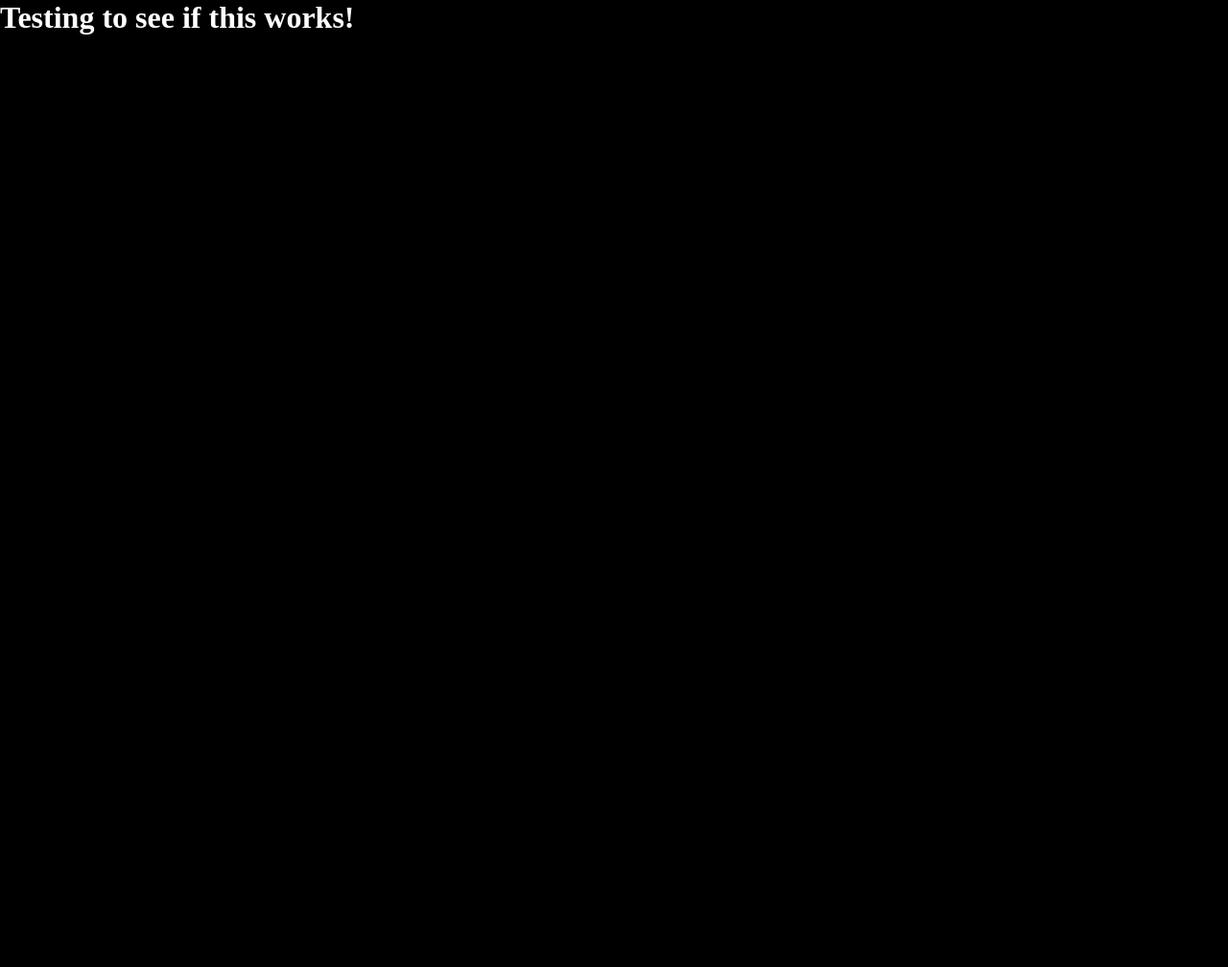
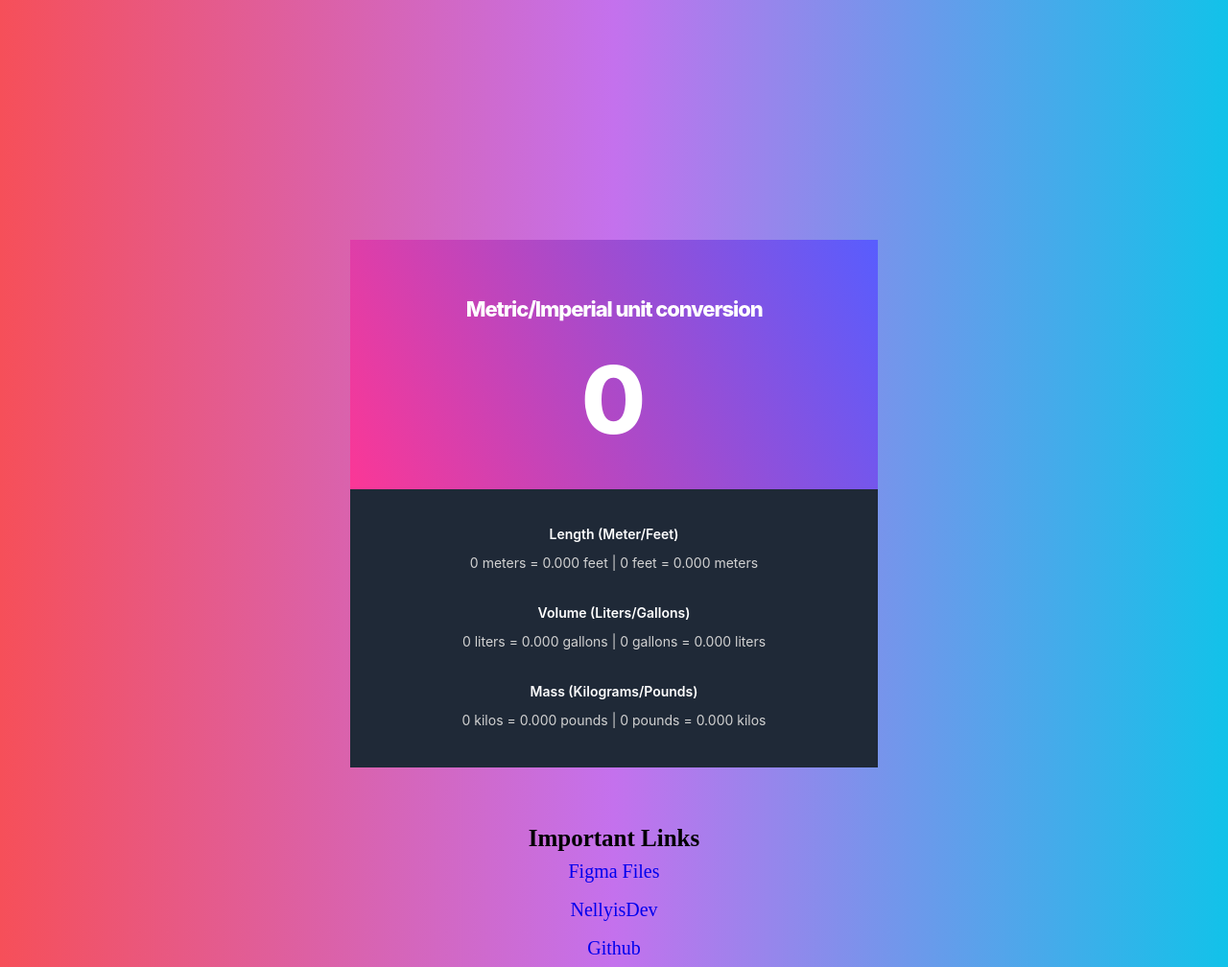
Before and after one commit to NellyisDevv/unit_converter_scrimba, a website: page index.html in a window 1280 px wide. Shown: the whole page at 96% size. Before the commit the page ends 800 px from the top, so only its background shows below. Drawn offline with nearby package versions, Linux system fonts and the light colour scheme; files that its build step writes are made by us from their sources.

Commit message:
figma files CSS fully done, need to add in font family, and code the actual javascript

```diff
--- a/index.html
+++ b/index.html
@@ -13,6 +13,32 @@
     <title>Unit Converter</title>
   </head>
   <body>
-    <h1>Testing to see if this works!</h1>
+    <div class="conversion-box">
+      <div class="conversion-box-header">
+        <h1 id="Metric">Metric/Imperial unit conversion</h1>
+        <h2 id="count-el">0</h2>
+      </div>
+      <div class="conversion-box-body">
+        <h3 class="first-h3">Length (Meter/Feet)</h3>
+        <p class="first-p">0 meters = 0.000 feet | 0 feet = 0.000 meters</p>
+        <h3 class="second-h3">Volume (Liters/Gallons)</h3>
+        <p class="second-p">
+          0 liters = 0.000 gallons | 0 gallons = 0.000 liters
+        </p>
+        <h3 class="third-h3">Mass (Kilograms/Pounds)</h3>
+        <p class="third-p">0 kilos = 0.000 pounds | 0 pounds = 0.000 kilos</p>
+      </div>
+    </div>
+    <footer>
+      <h4>Important Links</h4>
+      <a
+        href="https://www.figma.com/file/AdqUVRQCZGP1zRcEvzmJTm/Unit-Conversion?node-id=0%3A1"
+        >Figma Files</a
+      >
+      <br />
+      <a href="https://nellyisdev.com">NellyisDev</a>
+      <br />
+      <a href="https://github.com/NellyisDevv/unit_converter_scrimba">Github</a>
+    </footer>
   </body>
 </html>
--- a/src/sass/style.scss
+++ b/src/sass/style.scss
@@ -2,6 +2,202 @@
   padding: 0;
   margin: 0;
   box-sizing: border-box;
-  background-color: black;
-  color: white;
 }
+:root {
+  --light: #fbf7ee;
+  --dark: #1f2937;
+  --light-text: #1a1921;
+  --light-text-p: #4e4e4e;
+  --dark-text: #ffffff;
+  --dark-text-p: #d2d2d2;
+}
+body {
+  background: #12c2e9; /* fallback for old browsers */
+  background: -webkit-linear-gradient(
+    to right,
+    #f64f59,
+    #c471ed,
+    #12c2e9
+  ); /* Chrome 10-25, Safari 5.1-6 */
+  background: linear-gradient(
+    to right,
+    #f64f59,
+    #c471ed,
+    #12c2e9
+  ); /* W3C, IE 10+/ Edge, Firefox 16+, Chrome 26+, Opera 12+, Safari 7+ */
+}
+.conversion-box {
+  max-width: 550px;
+  max-height: 260px;
+  margin: auto;
+  position: relative;
+  .conversion-box-header {
+    position: absolute;
+    width: 550px;
+    height: 260px;
+    left: 0px;
+    top: 0px;
+    background: linear-gradient(246.26deg, #585dfe 0%, #fb3796 100%);
+    h1 {
+      position: absolute;
+      width: 448.4px;
+      height: 38px;
+      left: 51px;
+      top: 53px;
+
+      font-family: 'Inter';
+      font-style: normal;
+      font-weight: 800;
+      font-size: 22px;
+      line-height: 38px;
+      /* identical to box height, or 173% */
+
+      text-align: center;
+      letter-spacing: -0.05em;
+
+      color: #ffffff;
+    }
+    h2 {
+      position: absolute;
+      width: 211px;
+      height: 51.23px;
+      left: 169px;
+      top: 155px;
+
+      font-family: 'Inter';
+      font-style: normal;
+      font-weight: 800;
+      font-size: 97.5723px;
+      line-height: 24px;
+      /* or 25% */
+
+      text-align: center;
+
+      color: #ffffff;
+    }
+  }
+  .conversion-box-body {
+    width: 550px;
+    height: 550px;
+    margin-top: 250px;
+    background: var(--dark);
+    .first-h3 {
+      position: absolute;
+      width: 346px;
+      height: 25px;
+      left: 102px;
+      top: 297px;
+      font-family: 'Inter';
+      font-style: normal;
+      font-weight: 600;
+      font-size: 14px;
+      line-height: 20px;
+      /* or 143% */
+      text-align: center;
+      color: var(--dark-text);
+    }
+    .second-h3 {
+      position: absolute;
+      width: 346px;
+      height: 25px;
+      left: 102px;
+      top: 379px;
+
+      font-family: 'Inter';
+      font-style: normal;
+      font-weight: 600;
+      font-size: 14px;
+      line-height: 20px;
+      /* or 143% */
+
+      text-align: center;
+
+      color: var(--dark-text);
+    }
+    .third-h3 {
+      position: absolute;
+      width: 346px;
+      height: 25px;
+      left: 102px;
+      top: 461px;
+
+      font-family: 'Inter';
+      font-style: normal;
+      font-weight: 600;
+      font-size: 14px;
+      line-height: 20px;
+      /* or 143% */
+
+      text-align: center;
+
+      color: var(--dark-text);
+    }
+    .first-p {
+      position: absolute;
+      width: 346px;
+      height: 25px;
+      left: 102px;
+      top: 327px;
+
+      font-family: 'Inter';
+      font-style: normal;
+      font-weight: 400;
+      font-size: 14px;
+      line-height: 20px;
+      /* or 143% */
+
+      text-align: center;
+
+      color: var(--dark-text-p);
+    }
+    .second-p {
+      position: absolute;
+      width: 346px;
+      height: 25px;
+      left: 102px;
+      top: 409px;
+
+      font-family: 'Inter';
+      font-style: normal;
+      font-weight: 400;
+      font-size: 14px;
+      line-height: 20px;
+      /* or 143% */
+
+      text-align: center;
+
+      color: var(--dark-text-p);
+    }
+    .third-p {
+      position: absolute;
+      width: 346px;
+      height: 21px;
+      left: 102px;
+      top: 491px;
+
+      font-family: 'Inter';
+      font-style: normal;
+      font-weight: 400;
+      font-size: 14px;
+      line-height: 20px;
+      /* or 143% */
+
+      text-align: center;
+
+      color: var(--dark-text-p);
+    }
+  }
+}
+footer {
+  position: relative;
+  top: 350px;
+  text-align: center;
+  h4 {
+    font-size: 25px;
+  }
+  a {
+    line-height: 40px;
+    font-size: 20px;
+    text-decoration: none;
+  }
+}
```
